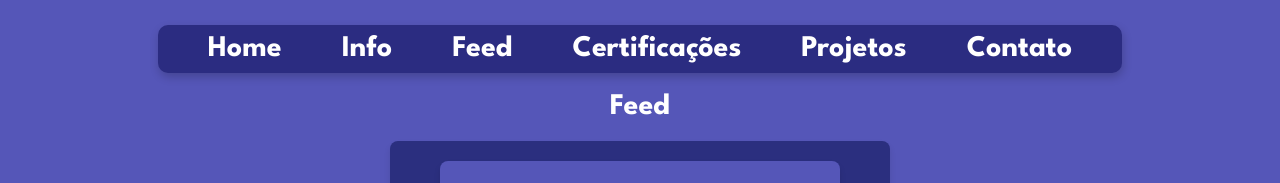
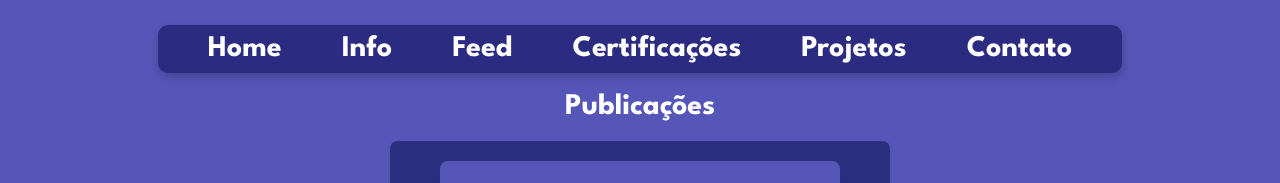
Before and after one commit to JeffSSampaio/portifolio, a React (Vite) app: page /feed in a window 1280 px wide. Shown: the top 183 px of the page. Built offline with nearby package versions, Linux system fonts and the light colour scheme; no server answers.

Commit message:
fix: alteração no titulo

```diff
--- a/src/pages/Feed.jsx
+++ b/src/pages/Feed.jsx
@@ -8,7 +8,7 @@ function Feed() {
         <div className="flex flex-col min-h-screen">
               <Header children={ <li><a href="/homepage">Home</a></li>}/>
 
-          <h1 className='flex items-center justify-center m-[20px] texto text-[30px] font-bold'>Feed</h1>
+          <h1 className='flex items-center justify-center m-[20px] texto text-[30px] font-bold'>Publicações</h1>
 
           <main className='flex flex-col flex-grow justify-start items-center '>
           <Post />
```
